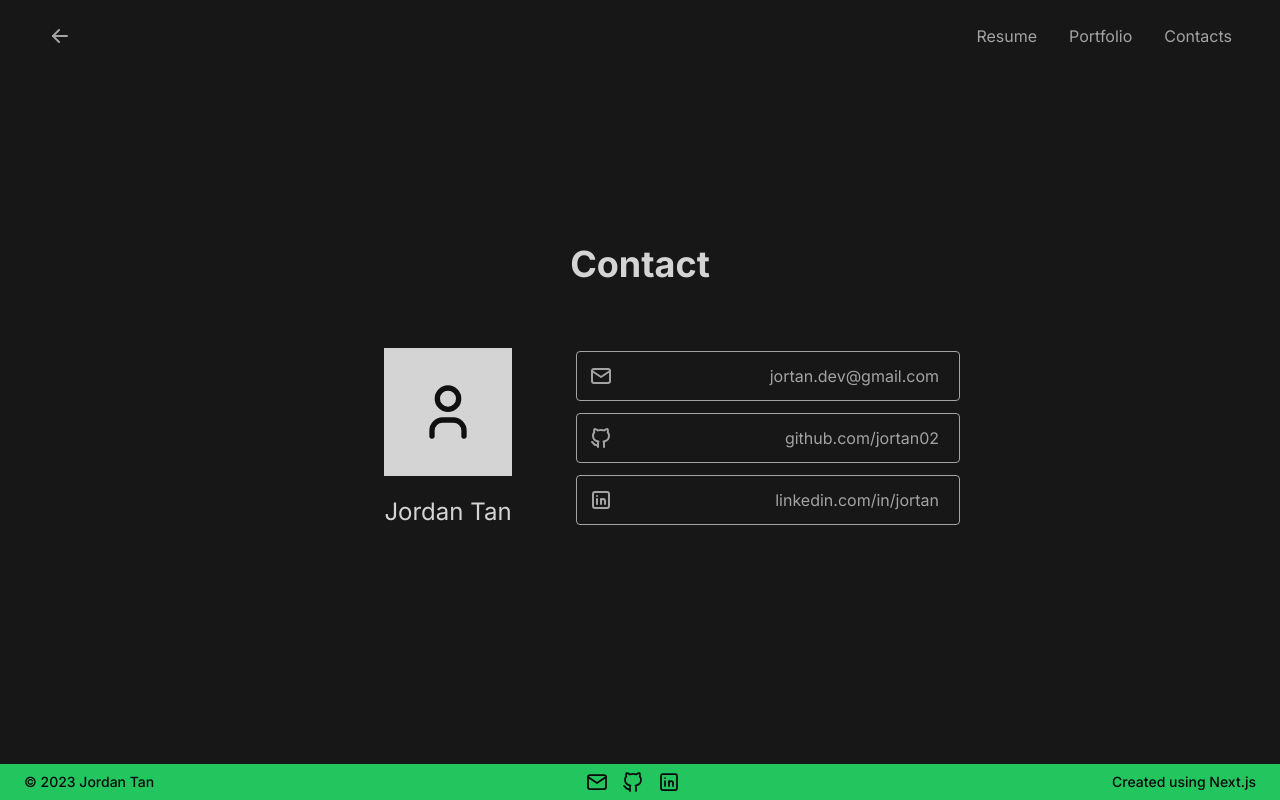
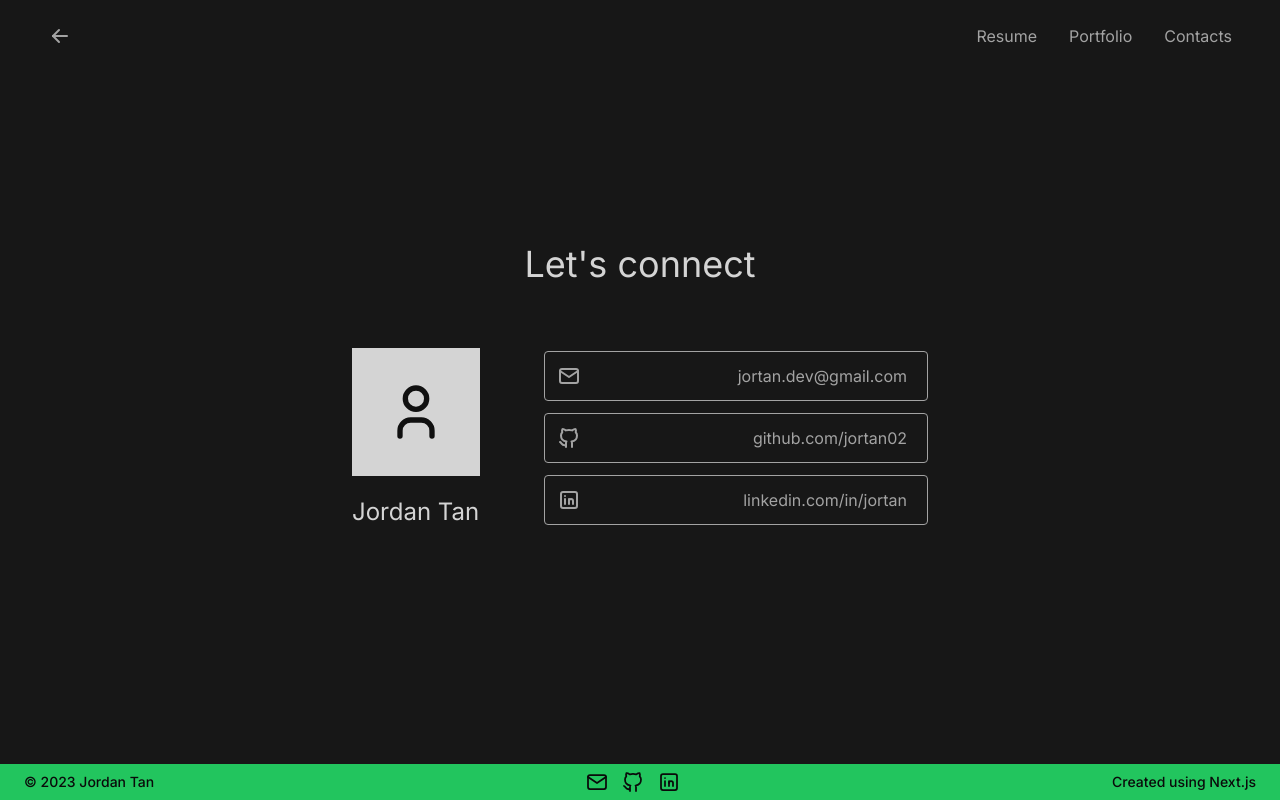
Before and after one commit to jortan02/jortan.dev, a Next.js app: page /contact in a window 1280 px wide. Built offline with nearby package versions, Linux system fonts and the light colour scheme.

Commit message:
Updated contacts page design

```diff
--- a/src/app/contact/page.tsx
+++ b/src/app/contact/page.tsx
@@ -10,16 +10,16 @@ import {
 export default async function ContactIndex() {
     return (
         <main className="flex-grow flex flex-col items-center justify-center">
+            <h1 className="text-center text-4xl">Let's connect</h1>
             <div className="w-1/2">
-                <h1 className="text-center text-4xl font-bold">Contact</h1>
-                <div className="py-16 w-full flex flex-col md:flex-row items-center justify-center space-y-4 md:space-y-0">
-                    <div className="md:w-2/5 flex flex-col items-center justify-center space-y-5">
+                <div className="py-16 w-full flex flex-col md:flex-row items-center justify-center space-y-4 md:space-y-0 md:space-x-16">
+                    <div className="flex flex-col justify-center space-y-5">
                         <div className="w-32 h-32 bg-neutral-300 flex items-center justify-center ">
                         <IconUser size={64} color="#101010" />
                         </div>
                         <h2 className="text-2xl">Jordan Tan</h2>
                     </div>
-                    <div className="md:w-3/5 max-w-96 flex flex-col space-y-3">
+                    <div className="md:w-3/5 min-w-fit flex flex-col space-y-3">
                         <ContactCard
                             icon={<IconMail size={24} />}
                             link={`mailto:${contactInfo.email}`}
```
